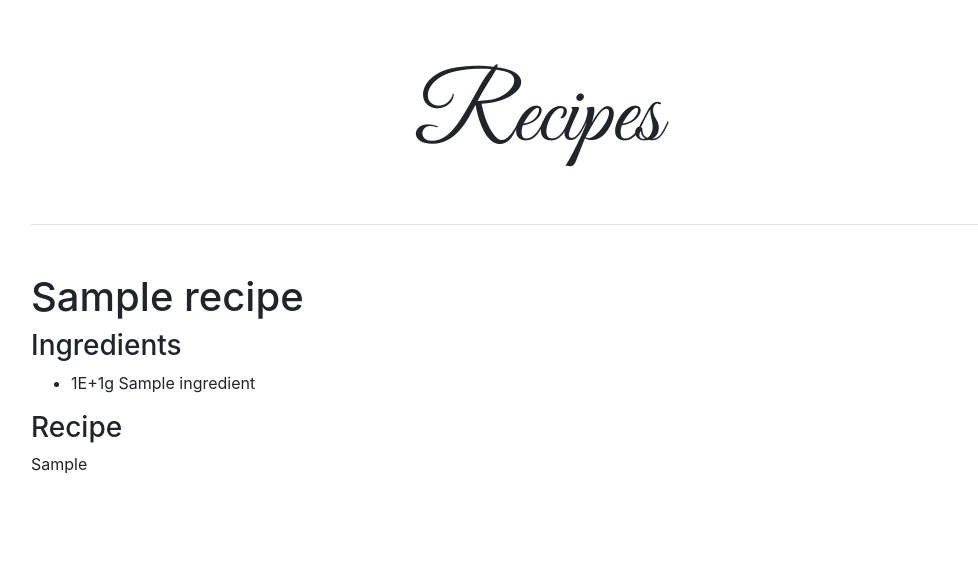
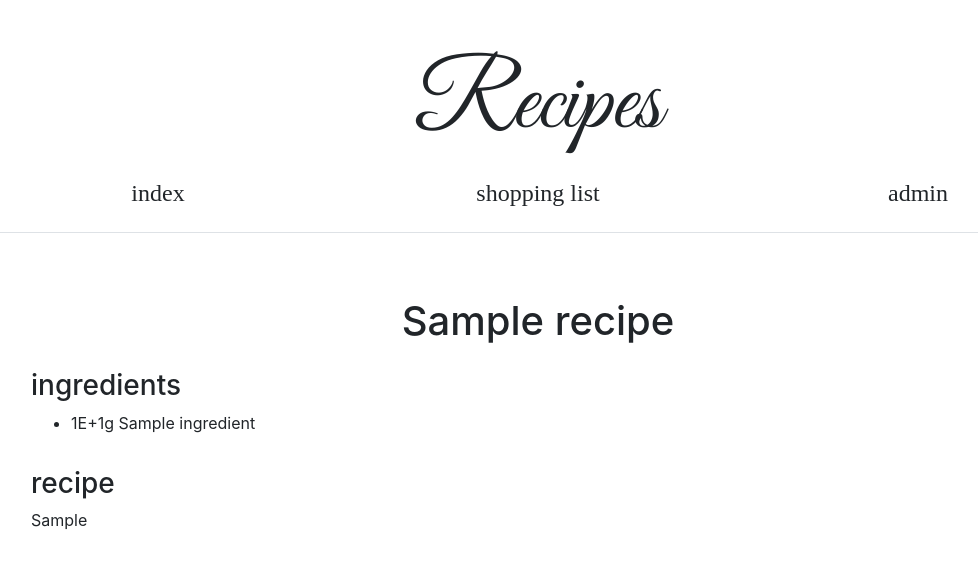
Before and after one commit to bernieke/recipes, a Django app: page /recipe/1/ in a window 1280 px wide. Shown: the top 569 px of the page, without its empty margins (102-1080 px from the left). Run offline with Django 3.2, Linux system fonts and the light colour scheme; data comes from the database, SQL or seed files in the repository; tables that the repository leaves empty hold one stand-in row (values such as "Sample post"); some libraries are stand-ins or nearby versions.

Commit message:
add tag view; clean up recipe and index page; add tag order

```diff
--- a/recipes/models.py
+++ b/recipes/models.py
@@ -1,4 +1,5 @@
 from django.db import models
+from django.urls import reverse
 
 
 MEASURED = [
@@ -52,12 +53,17 @@ class Category(models.Model):
 
 class Tag(models.Model):
     name = models.CharField(max_length=64, unique=True)
+    order = models.PositiveSmallIntegerField(
+        default=32767, db_index=True, blank=False, null=False)
 
     class Meta:
-        ordering = ('name',)
+        ordering = ('order', 'name')
 
     def __str__(self):
         return self.name
+
+    def get_absolute_url(self):
+        return reverse('tag', args=[str(self.id)])
 
 
 class Ingredient(models.Model):
@@ -99,6 +105,9 @@ class Recipe(models.Model):
     def __str__(self):
         return self.title
 
+    def get_absolute_url(self):
+        return reverse('recipe', args=[str(self.id)])
+
 
 class IngredientInRecipe(models.Model):
     recipe = models.ForeignKey(Recipe, on_delete=models.CASCADE)
--- a/recipes/templates/base.html
+++ b/recipes/templates/base.html
@@ -12,11 +12,39 @@
     <div class="container">
       <div class="row text-center">
         <div class="col">
-          <h1 class="display-1 px-5 pb-5 pt-4 mx-5 mb-5 mt-4 border-bottom">
-            <a href="/" class="text-body" style="font-family:'Great Vibes'">
-              Recipes
+          <h1 class="display-1 px-5 pt-4 pb-2 mx-5 mb-2 mt-4"
+              style="font-family:'Great Vibes'">Recipes</h1>
+        </div>
+      </div>
+      <div class="row text-center pb-3 mb-3 border-bottom">
+        <div class="col">
+          <h4>
+            <a href="/" class="text-body" style="font-family:serif">
+            {% if page == 'index' %}
+              <b>index</b>
+            {% else %}
+              index
+            {% endif %}
             </a>
-          </h1>
+          </h4>
+        </div>
+        <div class="col">
+          <h4>
+            <a href="/cart/" class="text-body" style="font-family:serif">
+            {% if page == 'cart' %}
+              <b>shopping list</b>
+            {% else %}
+              shopping list
+            {% endif %}
+            </a>
+          </h4>
+        </div>
+        <div class="col">
+          <h4>
+            <a href="/admin/" class="text-body" style="font-family:serif">
+              admin
+            </a>
+          </h4>
         </div>
       </div>
       {% block content %}{% endblock %}
--- a/recipes/templates/recipe.html
+++ b/recipes/templates/recipe.html
@@ -1,17 +1,17 @@
 {% extends "base.html" %}
 
 {% block content %}
-      <div class="row px-5">
+      <div class="row px-5 pt-5">
         <div class="col">
-          <h1>{{ recipe.title }}</h1>
-          <h3>Ingredients</h3>
+          <h1 class="text-center">{{ recipe.title }}</h1>
+          <h3 class="pt-3">ingredients</h3>
           <ul>
           {% for ingredient in ingredients %}
             <li>{{ ingredient }}</li>
           {% endfor %}
           </ul>
-          <h3>Recipe</h3>
-          {{ recipe.recipe }}
+          <h3 class="pt-3">recipe</h3>
+          {{ recipe.recipe|linebreaks }}
         </div>
       </div>
 {% endblock %}
--- a/recipes/urls.py
+++ b/recipes/urls.py
@@ -9,6 +9,7 @@ from . import views
 urlpatterns = [
     path('admin/', admin.site.urls),
     path('', views.index, name='index'),
+    path('tag/<int:pk>/', views.tag, name='tag'),
     path('recipe/<int:pk>/', views.recipe, name='recipe'),
     path('autocomplete/tag/', views.TagAutoComplete.as_view(),
          name='autocomplete-tag'),
--- a/recipes/views.py
+++ b/recipes/views.py
@@ -1,7 +1,7 @@
 from decimal import Context
 
 from django.conf import settings
-from django.shortcuts import render
+from django.shortcuts import render, redirect
 from dal import autocomplete
 
 from .models import Tag, Ingredient, Recipe
@@ -14,16 +14,23 @@ def normalize(d):
 
 
 def index(request):
+    return redirect(Tag.objects.first())
+
+
+def tag(request, pk):
+    tag = Tag.objects.get(pk=pk)
     return render(request, 'index.html', context={
-        'tag_recipes': [
-            (tag, tag.recipe_set.all()) for tag in Tag.objects.all()
-        ]
+        'page': 'index',
+        'tags': Tag.objects.all(),
+        'selected_tag': tag,
+        'recipes': tag.recipe_set.all(),
     })
 
 
 def recipe(request, pk):
     recipe = Recipe.objects.get(pk=pk)
     return render(request, 'recipe.html', context={
+        'page': 'recipe',
         'recipe': recipe,
         'ingredients': ['{}{} {}'.format(
             normalize(ingredient_in_recipe.amount),
```
Also changed, not shown: recipes/templates/index.html (+11 -21 lines), recipes/migrations/0001_initial.py.
